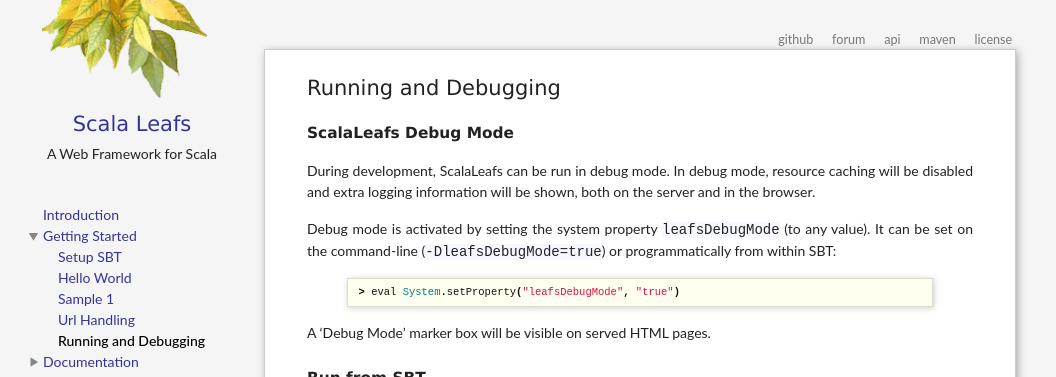
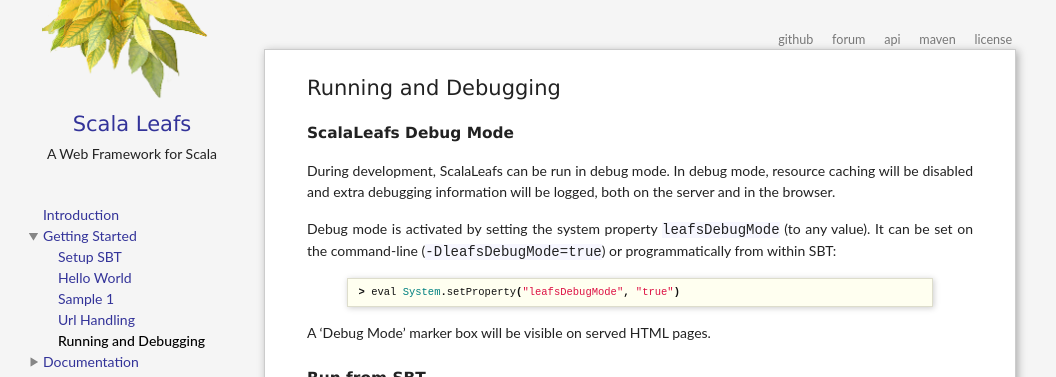
Before and after one commit to scalastuff/scalaleafs, a Jekyll site: the page built from running-debugging.md, in a window 1280 px wide. Shown: the top 377 px of the page, without its empty margins (0-1056 px from the left). Built offline with Jekyll 4.4.1, drawn with Linux system fonts in a browser that asks for light colours.

Commit message:
Updated running-debugging.md

```diff
--- a/running-debugging.md
+++ b/running-debugging.md
@@ -5,7 +5,7 @@
 
 ## ScalaLeafs Debug Mode
 
-During development, ScalaLeafs can be run in debug mode. In debug mode, resource caching will be disabled and extra logging information will be shown, both on the server and in the browser.
+During development, ScalaLeafs can be run in debug mode. In debug mode, resource caching will be disabled and extra debugging information will be logged, both on the server and in the browser.
 
 Debug mode is activated by setting the system property `leafsDebugMode` (to any value). It can be set on the command-line (`-DleafsDebugMode=true`) or programmatically from within SBT:
 
```
